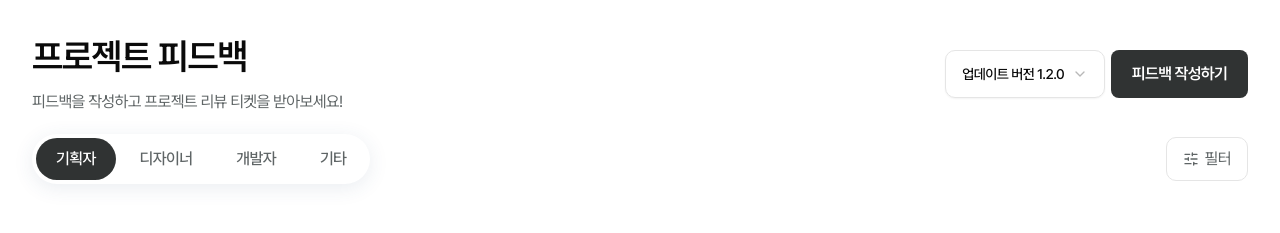
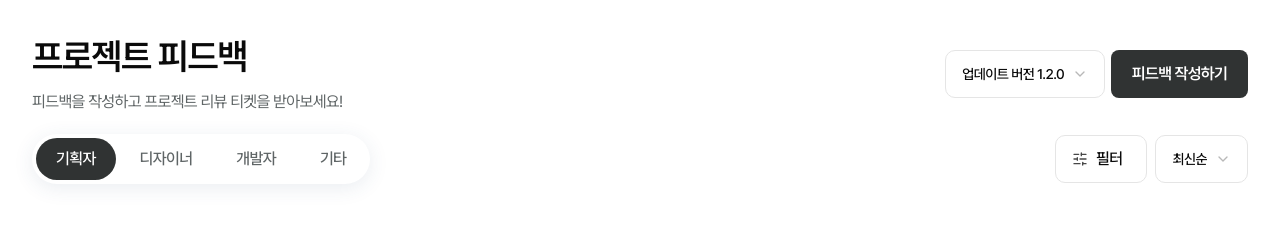
Before and after one commit to skkuding/proseed, a Next.js app in the folder apps/web/: page /projects/1/feedback in a window 1280 px wide. Shown: the part 1200-1433 px from the top of the page. Built offline with nearby package versions, Linux system fonts and the light colour scheme.

Commit message:
feat(fe): make order button

```diff
--- a/apps/web/src/app/projects/[projectId]/_components/Feedbacks.tsx
+++ b/apps/web/src/app/projects/[projectId]/_components/Feedbacks.tsx
@@ -112,6 +112,7 @@ export function Feedbacks() {
   const [filterMode, setFilterMode] = useState<FilterMode>('all')
   const [pendingFilter, setPendingFilter] = useState<FilterMode>('all')
   const [isFilterOpen, setIsFilterOpen] = useState(false)
+  const [sortOrder, setSortOrder] = useState('latest')
   const [lightbox, setLightbox] = useState<{ images: string[]; index: number } | null>(null)
 
   const category = TAB_TO_CATEGORY[activeTab]
@@ -207,7 +208,8 @@ export function Feedbacks() {
           ))}
         </div>
 
-        {/* Filter */}
+        {/* Sort & Filter */}
+        <div className="flex items-center gap-2">
           <Popover
             open={isFilterOpen}
             onOpenChange={(open) => {
@@ -217,14 +219,14 @@ export function Feedbacks() {
           >
             <PopoverTrigger asChild>
               <button
-              className={`flex items-center gap-1.5 px-4 py-2 rounded-lg border text-body3_r_16 transition-colors hover:cursor-pointer ${
+                className={`flex w-23 h-12 items-center justify-between pl-4 py-2 pr-6 rounded-lg border text-body3_r_16 transition-colors hover:cursor-pointer ${
                   filterMode !== 'all'
-                  ? 'border-CoolNeutral-20 text-CoolNeutral-20 bg-neutral-50'
-                  : 'border-neutral-200 text-CoolNeutral-40 hover:border-CoolNeutral-40'
+                    ? 'border-CoolNeutral-20 bg-neutral-50'
+                    : 'border-neutral-200 hover:border-CoolNeutral-40'
                 }`}
               >
-              <SlidersHorizontalIcon className="size-4" />
-              필터
+                <SlidersHorizontalIcon className="size-4 text-neutral-30" />
+                <p className="text-body1_m_16">필터</p>
               </button>
             </PopoverTrigger>
             <PopoverContent
@@ -289,6 +291,16 @@ export function Feedbacks() {
               </div>
             </PopoverContent>
           </Popover>
+          <Select value={sortOrder} onValueChange={setSortOrder}>
+            <SelectTrigger className="w-fit h-12 px-4 rounded-lg border-neutral-200 text-body1_m_16 gap-2">
+              <SelectValue />
+            </SelectTrigger>
+            <SelectContent>
+              <SelectItem value="latest">최신순</SelectItem>
+              <SelectItem value="oldest">오래된순</SelectItem>
+            </SelectContent>
+          </Select>
+        </div>
       </div>
 
       {/* Feedback list */}
--- a/apps/web/src/components/ui/select.tsx
+++ b/apps/web/src/components/ui/select.tsx
@@ -31,7 +31,7 @@ function SelectTrigger({
       data-slot="select-trigger"
       data-size={size}
       className={cn(
-        "flex w-fit items-center justify-between gap-2 rounded-md border border-input bg-transparent px-3 py-2 text-sm whitespace-nowrap shadow-xs transition-[color,box-shadow] outline-none focus-visible:border-ring focus-visible:ring-[3px] focus-visible:ring-ring/50 disabled:cursor-not-allowed disabled:opacity-50 aria-invalid:border-destructive aria-invalid:ring-destructive/20 data-[placeholder]:text-muted-foreground data-[size=default]:h-12 data-[size=sm]:h-8 *:data-[slot=select-value]:line-clamp-1 *:data-[slot=select-value]:flex *:data-[slot=select-value]:items-center *:data-[slot=select-value]:gap-2 dark:bg-input/30 dark:hover:bg-input/50 dark:aria-invalid:ring-destructive/40 [&_svg]:pointer-events-none [&_svg]:shrink-0 [&_svg:not([class*='size-'])]:size-4 [&_svg:not([class*='text-'])]:text-muted-foreground",
+        "flex w-fit items-center justify-between gap-2 rounded-md border border-neutral-90 bg-transparent px-3 py-2 text-sm whitespace-nowrap transition-[color,box-shadow] outline-none focus-visible:border-ring focus-visible:ring-[3px] focus-visible:ring-ring/50 disabled:cursor-not-allowed disabled:opacity-50 aria-invalid:border-destructive aria-invalid:ring-destructive/20 data-[placeholder]:text-muted-foreground data-[size=default]:h-12 data-[size=sm]:h-8 *:data-[slot=select-value]:line-clamp-1 *:data-[slot=select-value]:flex *:data-[slot=select-value]:items-center *:data-[slot=select-value]:gap-2 dark:bg-input/30 dark:hover:bg-input/50 dark:aria-invalid:ring-destructive/40 [&_svg]:pointer-events-none [&_svg]:shrink-0 [&_svg:not([class*='size-'])]:size-4 [&_svg:not([class*='text-'])]:text-muted-foreground",
         className
       )}
       {...props}
```
Lines whose indentation alone changed are shown as unchanged.
